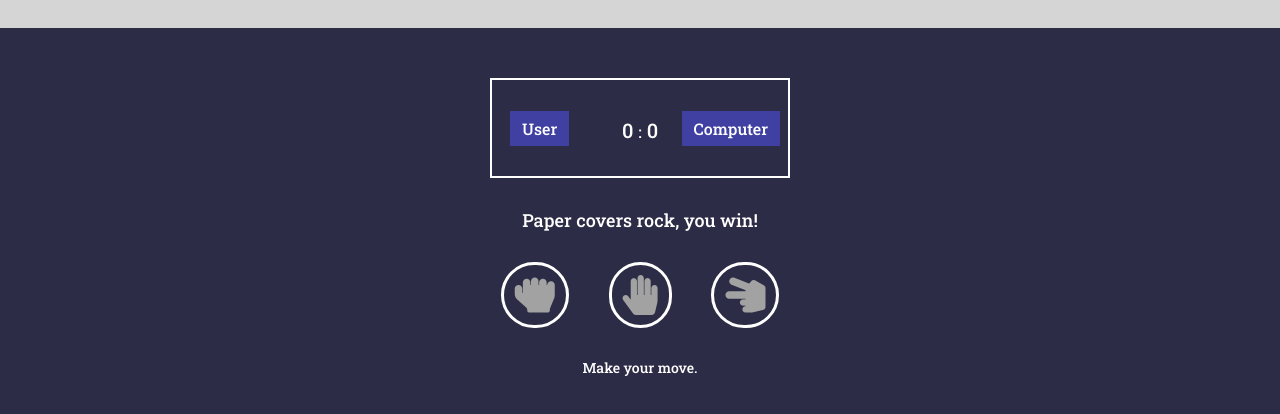
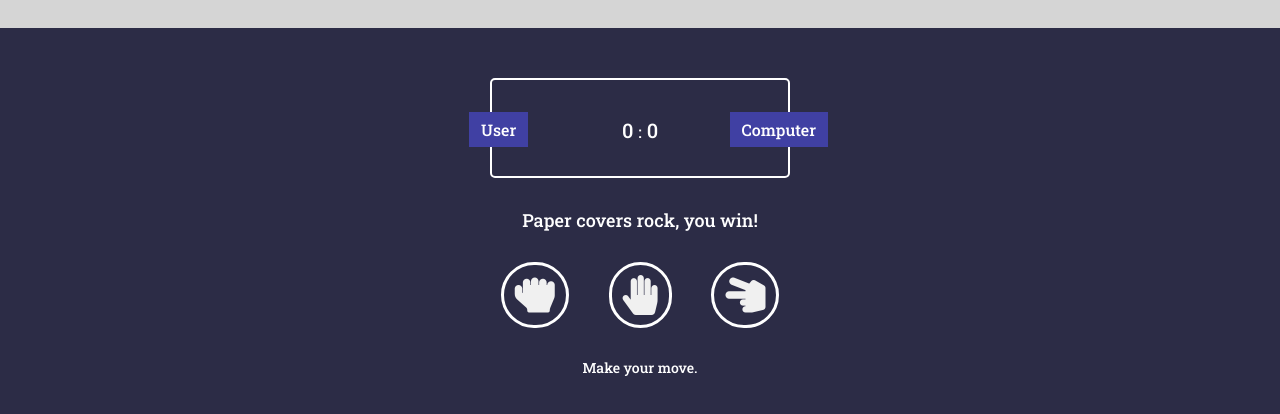
Before and after one commit to Ace-Kiarie/Game-World, a plain HTML site: page Rock-Paper-Scissors/index.html in a window 1280 px wide. Shown: the part 72-486 px from the top of the page. Drawn offline with Linux system fonts and the light colour scheme.

Commit message:
styling chages

```diff
--- a/Rock-Paper-Scissors/style.css
+++ b/Rock-Paper-Scissors/style.css
@@ -1,6 +1,7 @@
 :root{
     --bg-color: rgb(44, 44, 70);
     --secondary-color:rgb(64, 64, 163);
+    --hover-color:rgb(64, 64, 255);
 }
 
 *{
@@ -34,11 +35,12 @@ body{
     width: 300px;
     height: 100px;
     text-align: center;
-    background-color: var(--bg-color);
     border: 2px solid white;
+    border-radius:5px;
     margin: 0px auto;
     margin-bottom:30px;
     padding: 37px 0px;
+    position: relative;
 }
 
 .score-board span{
@@ -51,16 +53,16 @@ body{
 
 .players #user-label{
     position: absolute;
-    top:183px;
-    left: 510px;
+    top: 32px;
+    left: -23px;
     background-color: var(--secondary-color);
     padding: 7px 12px;
 }
 
 .players #computer-label{
     position: absolute;
-    top:183px;
-    right: 500px;
+    top:32px;
+    right: -40px;
     background-color: var(--secondary-color);
     padding: 7px 12px;
 }
@@ -74,20 +76,26 @@ body{
     margin: 0px auto;
     margin-bottom: 30px;
     font-size:40px;
-    color: rgb(162, 162, 162);
+    color: rgb(240, 240, 240);
     cursor: pointer;
 }
 
 .choices .choice{
     margin-left: 30px;
-    background-color: var(--bg-color);
     border: solid 3px white;
     border-radius:40px;
     padding: 10px 11px;
 }
 
+.choices .choice:hover{
+    background-color: var(--hover-color);
+}
+
+.choices .choic:hover{
+    background-color: var(--hover-color);
+}
+
 .choices .choic{
-    background-color: var(--bg-color);
     border: solid 3px white;
     border-radius:40px;
     padding: 10px 11px;
```
